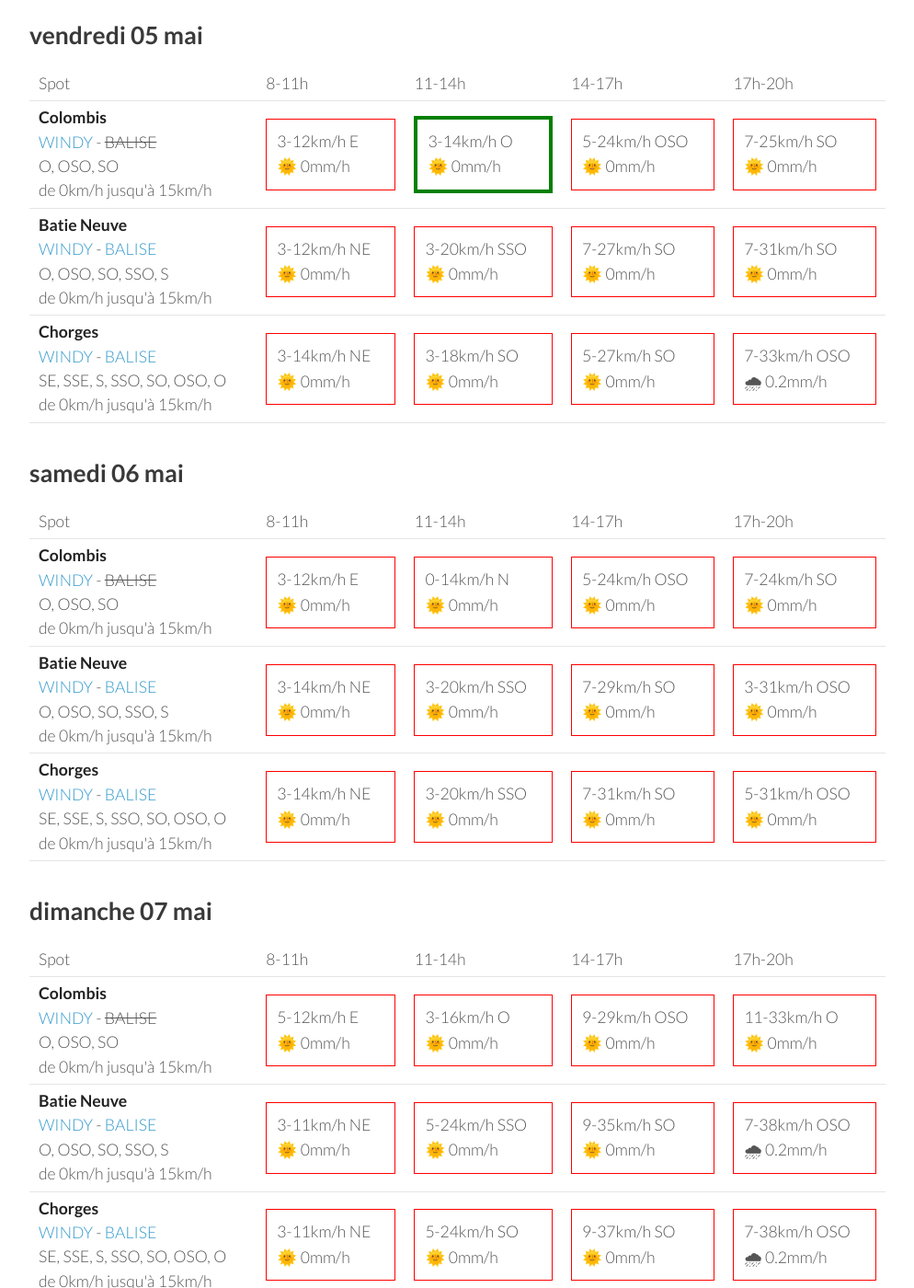
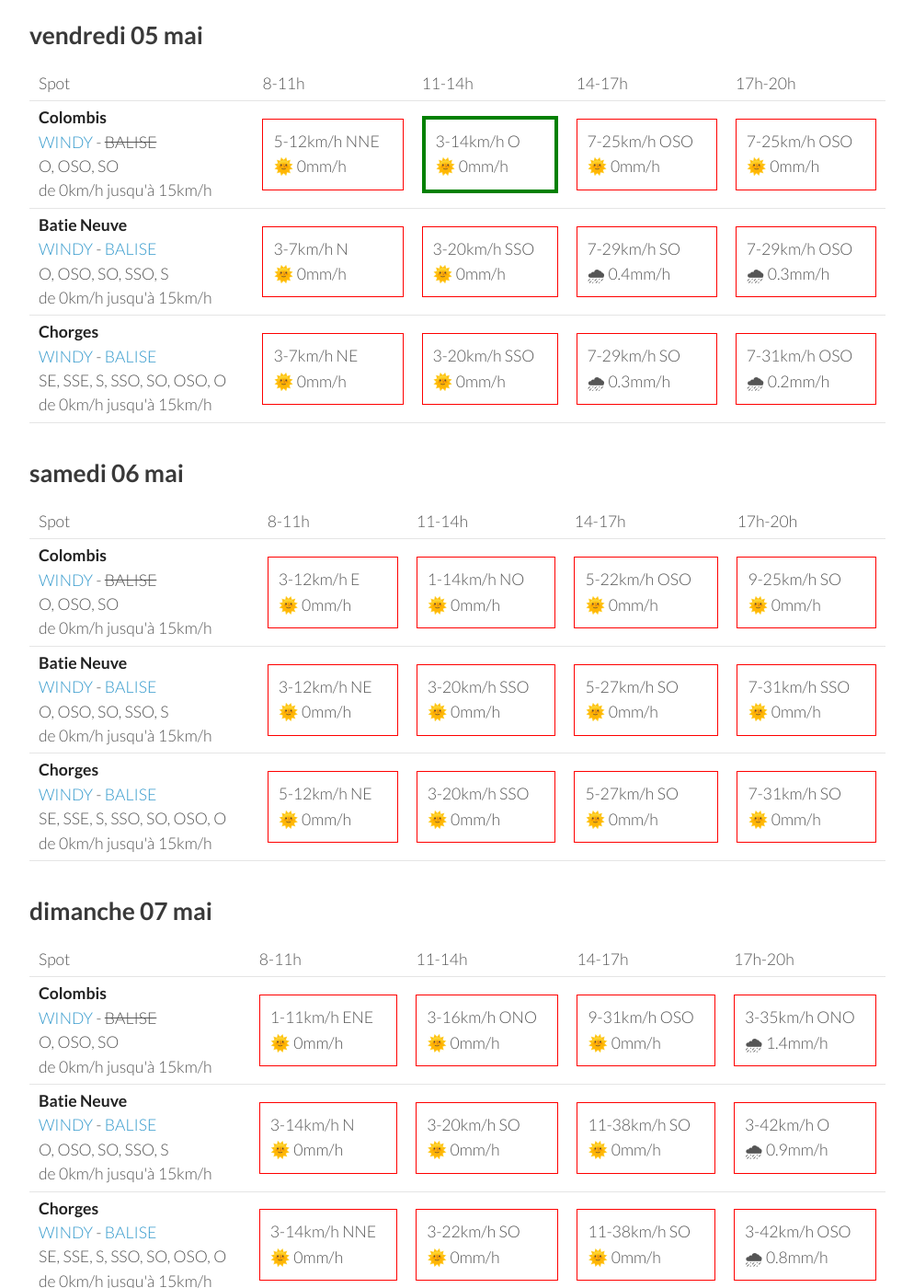
Before and after one commit to parapente-dans-le-nord/parapente-dans-le-nord.github.io, a Jekyll site: the page built from serre_poncon.markdown, in a window 1280 px wide and 1400 px high, scrolled down 1209 px. Shown: the whole window at 92% size, without its empty margins (26-1020 px from the left). Built offline with Jekyll 4.4.1, drawn with Linux system fonts in a browser that asks for light colours; some of the changed text lies outside the part shown.

Commit message:
update index.markdown

```diff
--- a/serre_poncon.markdown
+++ b/serre_poncon.markdown
@@ -25,27 +25,27 @@ page mise à jour le mercredi 03 mai 17:31
         <td><strong>Batie Neuve</strong><br><a href="https://windy.com/44.584/6.236?44.559,6.262,10,m:eTtagly">WINDY</a> - <span class=""><a href="https://www.openwindmap.org/PP554">BALISE</a> </span><br> <span class="vent-favorable">O, OSO, SO, SSO, S</span><br><span class="force-vent">de 0km/h jusqu'à 15km/h</span> </td>
 
             <td><div class="not-flyable"><p>0-0km/h NA</p><p>🌧️ 0mm/h</p></div></td>
-            <td><div class="flyable"><p>5-12km/h SSO</p><p>🌞 0mm/h</p></div></td>
-            <td><div class="not-flyable"><p>11-24km/h SO</p><p>🌞 0mm/h</p></div></td>
-            <td><div class="not-flyable"><p>9-22km/h SSO</p><p>🌞 0mm/h</p></div></td>
+            <td><div class="not-flyable"><p>0-0km/h NA</p><p>🌧️ 0mm/h</p></div></td>
+            <td><div class="not-flyable"><p>0-0km/h NA</p><p>🌧️ 0mm/h</p></div></td>
+            <td><div class="not-flyable"><p>9-24km/h SSO</p><p>🌞 0mm/h</p></div></td>
 
     </tr>
 <tr>
         <td><strong>Chorges</strong><br><a href="https://windy.com/44.578/6.280?44.559,6.262,10">WINDY</a> - <span class=""><a href="https://www.openwindmap.org/PP554">BALISE</a> </span><br> <span class="vent-favorable">SE, SSE, S, SSO, SO, OSO, O</span><br><span class="force-vent">de 0km/h jusqu'à 15km/h</span> </td>
 
             <td><div class="not-flyable"><p>0-0km/h NA</p><p>🌧️ 0mm/h</p></div></td>
-            <td><div class="flyable"><p>5-12km/h SO</p><p>🌞 0mm/h</p></div></td>
-            <td><div class="not-flyable"><p>11-22km/h SO</p><p>🌞 0mm/h</p></div></td>
-            <td><div class="not-flyable"><p>9-18km/h SO</p><p>🌞 0mm/h</p></div></td>
+            <td><div class="not-flyable"><p>0-0km/h NA</p><p>🌧️ 0mm/h</p></div></td>
+            <td><div class="not-flyable"><p>0-0km/h NA</p><p>🌧️ 0mm/h</p></div></td>
+            <td><div class="not-flyable"><p>7-20km/h SO</p><p>🌞 0mm/h</p></div></td>
 
     </tr>
 <tr>
         <td><strong>Colombis</strong><br><a href="https://windy.com/44.494/6.216?44.559,6.262,10">WINDY</a> - <span class="no-balise"> BALISE </span><br> <span class="vent-favorable">O, OSO, SO</span><br><span class="force-vent">de 0km/h jusqu'à 15km/h</span> </td>
 
             <td><div class="not-flyable"><p>0-0km/h NA</p><p>🌧️ 0mm/h</p></div></td>
-            <td><div class="not-flyable"><p>5-12km/h SSO</p><p>🌞 0mm/h</p></div></td>
-            <td><div class="not-flyable"><p>7-25km/h SO</p><p>🌞 0mm/h</p></div></td>
-            <td><div class="not-flyable"><p>5-20km/h SO</p><p>🌞 0mm/h</p></div></td>
+            <td><div class="not-flyable"><p>0-0km/h NA</p><p>🌧️ 0mm/h</p></div></td>
+            <td><div class="not-flyable"><p>0-0km/h NA</p><p>🌧️ 0mm/h</p></div></td>
+            <td><div class="not-flyable"><p>11-27km/h SO</p><p>🌞 0mm/h</p></div></td>
 
     </tr>
 
@@ -67,29 +67,29 @@ page mise à jour le mercredi 03 mai 17:31
 <tr>
         <td><strong>Batie Neuve</strong><br><a href="https://windy.com/44.584/6.236?44.559,6.262,10,m:eTtagly">WINDY</a> - <span class=""><a href="https://www.openwindmap.org/PP554">BALISE</a> </span><br> <span class="vent-favorable">O, OSO, SO, SSO, S</span><br><span class="force-vent">de 0km/h jusqu'à 15km/h</span> </td>
 
-            <td><div class="not-flyable"><p>3-5km/h ENE</p><p>🌞 0mm/h</p></div></td>
+            <td><div class="not-flyable"><p>3-5km/h NNE</p><p>🌞 0mm/h</p></div></td>
             <td><div class="flyable"><p>5-14km/h SO</p><p>🌞 0mm/h</p></div></td>
-            <td><div class="not-flyable"><p>7-22km/h SO</p><p>🌞 0mm/h</p></div></td>
-            <td><div class="not-flyable"><p>9-24km/h SO</p><p>🌞 0mm/h</p></div></td>
+            <td><div class="not-flyable"><p>9-22km/h SSO</p><p>🌞 0mm/h</p></div></td>
+            <td><div class="not-flyable"><p>9-24km/h SSO</p><p>🌞 0mm/h</p></div></td>
 
 
     </tr>
 <tr>
         <td><strong>Chorges</strong><br><a href="https://windy.com/44.578/6.280?44.559,6.262,10">WINDY</a> - <span class=""><a href="https://www.openwindmap.org/PP554">BALISE</a> </span><br> <span class="vent-favorable">SE, SSE, S, SSO, SO, OSO, O</span><br><span class="force-vent">de 0km/h jusqu'à 15km/h</span> </td>
 
-            <td><div class="not-flyable"><p>3-5km/h NE</p><p>🌞 0mm/h</p></div></td>
+            <td><div class="not-flyable"><p>3-5km/h NNE</p><p>🌞 0mm/h</p></div></td>
             <td><div class="flyable"><p>5-14km/h OSO</p><p>🌞 0mm/h</p></div></td>
             <td><div class="not-flyable"><p>7-20km/h OSO</p><p>🌞 0mm/h</p></div></td>
-            <td><div class="not-flyable"><p>7-18km/h OSO</p><p>🌞 0mm/h</p></div></td>
+            <td><div class="not-flyable"><p>7-20km/h OSO</p><p>🌞 0mm/h</p></div></td>
 
 
     </tr>
 <tr>
         <td><strong>Colombis</strong><br><a href="https://windy.com/44.494/6.216?44.559,6.262,10">WINDY</a> - <span class="no-balise"> BALISE </span><br> <span class="vent-favorable">O, OSO, SO</span><br><span class="force-vent">de 0km/h jusqu'à 15km/h</span> </td>
 
-            <td><div class="not-flyable"><p>1-1km/h E</p><p>🌞 0mm/h</p></div></td>
+            <td><div class="not-flyable"><p>1-3km/h ENE</p><p>🌞 0mm/h</p></div></td>
             <td><div class="not-flyable"><p>5-16km/h SSO</p><p>🌞 0mm/h</p></div></td>
-            <td><div class="not-flyable"><p>9-22km/h SSO</p><p>🌞 0mm/h</p></div></td>
+            <td><div class="not-flyable"><p>9-25km/h SSO</p><p>🌞 0mm/h</p></div></td>
             <td><div class="not-flyable"><p>9-25km/h SSO</p><p>🌞 0mm/h</p></div></td>
 
 
@@ -113,30 +113,30 @@ page mise à jour le mercredi 03 mai 17:31
 <tr>
         <td><strong>Colombis</strong><br><a href="https://windy.com/44.494/6.216?44.559,6.262,10">WINDY</a> - <span class="no-balise"> BALISE </span><br> <span class="vent-favorable">O, OSO, SO</span><br><span class="force-vent">de 0km/h jusqu'à 15km/h</span> </td>
 
-            <td><div class="not-flyable"><p>3-12km/h E</p><p>🌞 0mm/h</p></div></td>
+            <td><div class="not-flyable"><p>5-12km/h NNE</p><p>🌞 0mm/h</p></div></td>
             <td><div class="flyable"><p>3-14km/h O</p><p>🌞 0mm/h</p></div></td>
-            <td><div class="not-flyable"><p>5-24km/h OSO</p><p>🌞 0mm/h</p></div></td>
-            <td><div class="not-flyable"><p>7-25km/h SO</p><p>🌞 0mm/h</p></div></td>
+            <td><div class="not-flyable"><p>7-25km/h OSO</p><p>🌞 0mm/h</p></div></td>
+            <td><div class="not-flyable"><p>7-25km/h OSO</p><p>🌞 0mm/h</p></div></td>
 
 
     </tr>
 <tr>
         <td><strong>Batie Neuve</strong><br><a href="https://windy.com/44.584/6.236?44.559,6.262,10,m:eTtagly">WINDY</a> - <span class=""><a href="https://www.openwindmap.org/PP554">BALISE</a> </span><br> <span class="vent-favorable">O, OSO, SO, SSO, S</span><br><span class="force-vent">de 0km/h jusqu'à 15km/h</span> </td>
 
-            <td><div class="not-flyable"><p>3-12km/h NE</p><p>🌞 0mm/h</p></div></td>
+            <td><div class="not-flyable"><p>3-7km/h N</p><p>🌞 0mm/h</p></div></td>
             <td><div class="not-flyable"><p>3-20km/h SSO</p><p>🌞 0mm/h</p></div></td>
-            <td><div class="not-flyable"><p>7-27km/h SO</p><p>🌞 0mm/h</p></div></td>
-            <td><div class="not-flyable"><p>7-31km/h SO</p><p>🌞 0mm/h</p></div></td>
+            <td><div class="not-flyable"><p>7-29km/h SO</p><p>🌧 0.4mm/h</p></div></td>
+            <td><div class="not-flyable"><p>7-29km/h OSO</p><p>🌧 0.3mm/h</p></div></td>
 
 
     </tr>
 <tr>
         <td><strong>Chorges</strong><br><a href="https://windy.com/44.578/6.280?44.559,6.262,10">WINDY</a> - <span class=""><a href="https://www.openwindmap.org/PP554">BALISE</a> </span><br> <span class="vent-favorable">SE, SSE, S, SSO, SO, OSO, O</span><br><span class="force-vent">de 0km/h jusqu'à 15km/h</span> </td>
 
-            <td><div class="not-flyable"><p>3-14km/h NE</p><p>🌞 0mm/h</p></div></td>
-            <td><div class="not-flyable"><p>3-18km/h SO</p><p>🌞 0mm/h</p></div></td>
-            <td><div class="not-flyable"><p>5-27km/h SO</p><p>🌞 0mm/h</p></div></td>
-            <td><div class="not-flyable"><p>7-33km/h OSO</p><p>🌧 0.2mm/h</p></div></td>
+            <td><div class="not-flyable"><p>3-7km/h NE</p><p>🌞 0mm/h</p></div></td>
+            <td><div class="not-flyable"><p>3-20km/h SSO</p><p>🌞 0mm/h</p></div></td>
+            <td><div class="not-flyable"><p>7-29km/h SO</p><p>🌧 0.3mm/h</p></div></td>
+            <td><div class="not-flyable"><p>7-31km/h OSO</p><p>🌧 0.2mm/h</p></div></td>
 
 
     </tr>
@@ -160,29 +160,29 @@ page mise à jour le mercredi 03 mai 17:31
         <td><strong>Colombis</strong><br><a href="https://windy.com/44.494/6.216?44.559,6.262,10">WINDY</a> - <span class="no-balise"> BALISE </span><br> <span class="vent-favorable">O, OSO, SO</span><br><span class="force-vent">de 0km/h jusqu'à 15km/h</span> </td>
 
             <td><div class="not-flyable"><p>3-12km/h E</p><p>🌞 0mm/h</p></div></td>
-            <td><div class="not-flyable"><p>0-14km/h N</p><p>🌞 0mm/h</p></div></td>
-            <td><div class="not-flyable"><p>5-24km/h OSO</p><p>🌞 0mm/h</p></div></td>
-            <td><div class="not-flyable"><p>7-24km/h SO</p><p>🌞 0mm/h</p></div></td>
+            <td><div class="not-flyable"><p>1-14km/h NO</p><p>🌞 0mm/h</p></div></td>
+            <td><div class="not-flyable"><p>5-22km/h OSO</p><p>🌞 0mm/h</p></div></td>
+            <td><div class="not-flyable"><p>9-25km/h SO</p><p>🌞 0mm/h</p></div></td>
 
 
     </tr>
 <tr>
         <td><strong>Batie Neuve</strong><br><a href="https://windy.com/44.584/6.236?44.559,6.262,10,m:eTtagly">WINDY</a> - <span class=""><a href="https://www.openwindmap.org/PP554">BALISE</a> </span><br> <span class="vent-favorable">O, OSO, SO, SSO, S</span><br><span class="force-vent">de 0km/h jusqu'à 15km/h</span> </td>
 
-            <td><div class="not-flyable"><p>3-14km/h NE</p><p>🌞 0mm/h</p></div></td>
+            <td><div class="not-flyable"><p>3-12km/h NE</p><p>🌞 0mm/h</p></div></td>
             <td><div class="not-flyable"><p>3-20km/h SSO</p><p>🌞 0mm/h</p></div></td>
-            <td><div class="not-flyable"><p>7-29km/h SO</p><p>🌞 0mm/h</p></div></td>
-            <td><div class="not-flyable"><p>3-31km/h OSO</p><p>🌞 0mm/h</p></div></td>
+            <td><div class="not-flyable"><p>5-27km/h SO</p><p>🌞 0mm/h</p></div></td>
+            <td><div class="not-flyable"><p>7-31km/h SSO</p><p>🌞 0mm/h</p></div></td>
 
 
     </tr>
 <tr>
         <td><strong>Chorges</strong><br><a href="https://windy.com/44.578/6.280?44.559,6.262,10">WINDY</a> - <span class=""><a href="https://www.openwindmap.org/PP554">BALISE</a> </span><br> <span class="vent-favorable">SE, SSE, S, SSO, SO, OSO, O</span><br><span class="force-vent">de 0km/h jusqu'à 15km/h</span> </td>
 
-            <td><div class="not-flyable"><p>3-14km/h NE</p><p>🌞 0mm/h</p></div></td>
+            <td><div class="not-flyable"><p>5-12km/h NE</p><p>🌞 0mm/h</p></div></td>
             <td><div class="not-flyable"><p>3-20km/h SSO</p><p>🌞 0mm/h</p></div></td>
+            <td><div class="not-flyable"><p>5-27km/h SO</p><p>🌞 0mm/h</p></div></td>
             <td><div class="not-flyable"><p>7-31km/h SO</p><p>🌞 0mm/h</p></div></td>
-            <td><div class="not-flyable"><p>5-31km/h OSO</p><p>🌞 0mm/h</p></div></td>
 
 
     </tr>
@@ -205,30 +205,30 @@ page mise à jour le mercredi 03 mai 17:31
 <tr>
         <td><strong>Colombis</strong><br><a href="https://windy.com/44.494/6.216?44.559,6.262,10">WINDY</a> - <span class="no-balise"> BALISE </span><br> <span class="vent-favorable">O, OSO, SO</span><br><span class="force-vent">de 0km/h jusqu'à 15km/h</span> </td>
 
-            <td><div class="not-flyable"><p>5-12km/h E</p><p>🌞 0mm/h</p></div></td>
-            <td><div class="not-flyable"><p>3-16km/h O</p><p>🌞 0mm/h</p></div></td>
-            <td><div class="not-flyable"><p>9-29km/h OSO</p><p>🌞 0mm/h</p></div></td>
-            <td><div class="not-flyable"><p>11-33km/h O</p><p>🌞 0mm/h</p></div></td>
+            <td><div class="not-flyable"><p>1-11km/h ENE</p><p>🌞 0mm/h</p></div></td>
+            <td><div class="not-flyable"><p>3-16km/h ONO</p><p>🌞 0mm/h</p></div></td>
+            <td><div class="not-flyable"><p>9-31km/h OSO</p><p>🌞 0mm/h</p></div></td>
+            <td><div class="not-flyable"><p>3-35km/h ONO</p><p>🌧 1.4mm/h</p></div></td>
 
 
     </tr>
 <tr>
         <td><strong>Batie Neuve</strong><br><a href="https://windy.com/44.584/6.236?44.559,6.262,10,m:eTtagly">WINDY</a> - <span class=""><a href="https://www.openwindmap.org/PP554">BALISE</a> </span><br> <span class="vent-favorable">O, OSO, SO, SSO, S</span><br><span class="force-vent">de 0km/h jusqu'à 15km/h</span> </td>
 
-            <td><div class="not-flyable"><p>3-11km/h NE</p><p>🌞 0mm/h</p></div></td>
-            <td><div class="not-flyable"><p>5-24km/h SSO</p><p>🌞 0mm/h</p></div></td>
-            <td><div class="not-flyable"><p>9-35km/h SO</p><p>🌞 0mm/h</p></div></td>
-            <td><div class="not-flyable"><p>7-38km/h OSO</p><p>🌧 0.2mm/h</p></div></td>
+            <td><div class="not-flyable"><p>3-14km/h N</p><p>🌞 0mm/h</p></div></td>
+            <td><div class="not-flyable"><p>3-20km/h SO</p><p>🌞 0mm/h</p></div></td>
+            <td><div class="not-flyable"><p>11-38km/h SO</p><p>🌞 0mm/h</p></div></td>
+            <td><div class="not-flyable"><p>3-42km/h O</p><p>🌧 0.9mm/h</p></div></td>
 
 
     </tr>
 <tr>
         <td><strong>Chorges</strong><br><a href="https://windy.com/44.578/6.280?44.559,6.262,10">WINDY</a> - <span class=""><a href="https://www.openwindmap.org/PP554">BALISE</a> </span><br> <span class="vent-favorable">SE, SSE, S, SSO, SO, OSO, O</span><br><span class="force-vent">de 0km/h jusqu'à 15km/h</span> </td>
 
-            <td><div class="not-flyable"><p>3-11km/h NE</p><p>🌞 0mm/h</p></div></td>
-            <td><div class="not-flyable"><p>5-24km/h SO</p><p>🌞 0mm/h</p></div></td>
-            <td><div class="not-flyable"><p>9-37km/h SO</p><p>🌞 0mm/h</p></div></td>
-            <td><div class="not-flyable"><p>7-38km/h OSO</p><p>🌧 0.2mm/h</p></div></td>
+            <td><div class="not-flyable"><p>3-14km/h NNE</p><p>🌞 0mm/h</p></div></td>
+            <td><div class="not-flyable"><p>3-22km/h SO</p><p>🌞 0mm/h</p></div></td>
+            <td><div class="not-flyable"><p>11-38km/h SO</p><p>🌞 0mm/h</p></div></td>
+            <td><div class="not-flyable"><p>3-42km/h OSO</p><p>🌧 0.8mm/h</p></div></td>
 
 
     </tr>
@@ -251,10 +251,10 @@ page mise à jour le mercredi 03 mai 17:31
 <tr>
         <td><strong>Batie Neuve</strong><br><a href="https://windy.com/44.584/6.236?44.559,6.262,10,m:eTtagly">WINDY</a> - <span class=""><a href="https://www.openwindmap.org/PP554">BALISE</a> </span><br> <span class="vent-favorable">O, OSO, SO, SSO, S</span><br><span class="force-vent">de 0km/h jusqu'à 15km/h</span> </td>
 
-            <td><div class="not-flyable"><p>5-22km/h NNE</p><p>🌞 0mm/h</p></div></td>
-            <td><div class="not-flyable"><p>1-20km/h NO</p><p>🌞 0mm/h</p></div></td>
-            <td><div class="not-flyable"><p>7-27km/h O</p><p>🌞 0mm/h</p></div></td>
-            <td><div class="not-flyable"><p>9-33km/h O</p><p>🌞 0mm/h</p></div></td>
+            <td><div class="not-flyable"><p>5-20km/h NNE</p><p>🌞 0mm/h</p></div></td>
+            <td><div class="not-flyable"><p>3-20km/h O</p><p>🌞 0mm/h</p></div></td>
+            <td><div class="not-flyable"><p>5-29km/h OSO</p><p>🌞 0mm/h</p></div></td>
+            <td><div class="not-flyable"><p>9-37km/h ONO</p><p>🌞 0mm/h</p></div></td>
 
 
     </tr>
@@ -262,19 +262,19 @@ page mise à jour le mercredi 03 mai 17:31
         <td><strong>Colombis</strong><br><a href="https://windy.com/44.494/6.216?44.559,6.262,10">WINDY</a> - <span class="no-balise"> BALISE </span><br> <span class="vent-favorable">O, OSO, SO</span><br><span class="force-vent">de 0km/h jusqu'à 15km/h</span> </td>
 
             <td><div class="not-flyable"><p>3-16km/h ENE</p><p>🌞 0mm/h</p></div></td>
-            <td><div class="not-flyable"><p>3-18km/h NNO</p><p>🌞 0mm/h</p></div></td>
-            <td><div class="not-flyable"><p>9-27km/h ONO</p><p>🌞 0mm/h</p></div></td>
-            <td><div class="not-flyable"><p>7-29km/h NO</p><p>🌞 0mm/h</p></div></td>
+            <td><div class="not-flyable"><p>3-18km/h NO</p><p>🌞 0mm/h</p></div></td>
+            <td><div class="not-flyable"><p>5-29km/h ONO</p><p>🌞 0mm/h</p></div></td>
+            <td><div class="not-flyable"><p>11-33km/h NO</p><p>🌞 0mm/h</p></div></td>
 
 
     </tr>
 <tr>
         <td><strong>Chorges</strong><br><a href="https://windy.com/44.578/6.280?44.559,6.262,10">WINDY</a> - <span class=""><a href="https://www.openwindmap.org/PP554">BALISE</a> </span><br> <span class="vent-favorable">SE, SSE, S, SSO, SO, OSO, O</span><br><span class="force-vent">de 0km/h jusqu'à 15km/h</span> </td>
 
-            <td><div class="not-flyable"><p>5-25km/h NE</p><p>🌞 0mm/h</p></div></td>
-            <td><div class="not-flyable"><p>0-22km/h N</p><p>🌞 0mm/h</p></div></td>
-            <td><div class="not-flyable"><p>7-27km/h O</p><p>🌞 0mm/h</p></div></td>
-            <td><div class="not-flyable"><p>9-35km/h O</p><p>🌞 0mm/h</p></div></td>
+            <td><div class="not-flyable"><p>5-22km/h NE</p><p>🌞 0mm/h</p></div></td>
+            <td><div class="not-flyable"><p>1-20km/h OSO</p><p>🌞 0mm/h</p></div></td>
+            <td><div class="not-flyable"><p>5-29km/h OSO</p><p>🌞 0mm/h</p></div></td>
+            <td><div class="not-flyable"><p>9-37km/h ONO</p><p>🌞 0mm/h</p></div></td>
 
 
     </tr>
```
Also changed, not shown: other parts of serre_poncon.markdown (+1 -1 lines).
